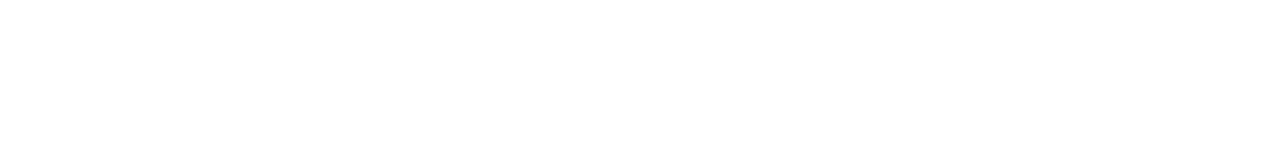
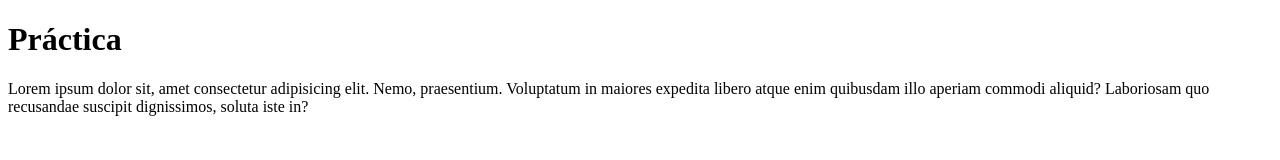
Before and after one commit to dianatorresguarnizo/practicaweb, a plain HTML site: page index.html in a window 1280 px wide. Drawn offline with Linux system fonts and the light colour scheme.

Commit message:
Segundo Commit

```diff
--- a/index.html
+++ b/index.html
@@ -6,6 +6,7 @@
     <title>Práctica Web</title>
 </head>
 <body>
-
+    <h1>Práctica</h1>
+    <p>Lorem ipsum dolor sit, amet consectetur adipisicing elit. Nemo, praesentium. Voluptatum in maiores expedita libero atque enim quibusdam illo aperiam commodi aliquid? Laboriosam quo recusandae suscipit dignissimos, soluta iste in?</p>
 </body>
 </html>
```
